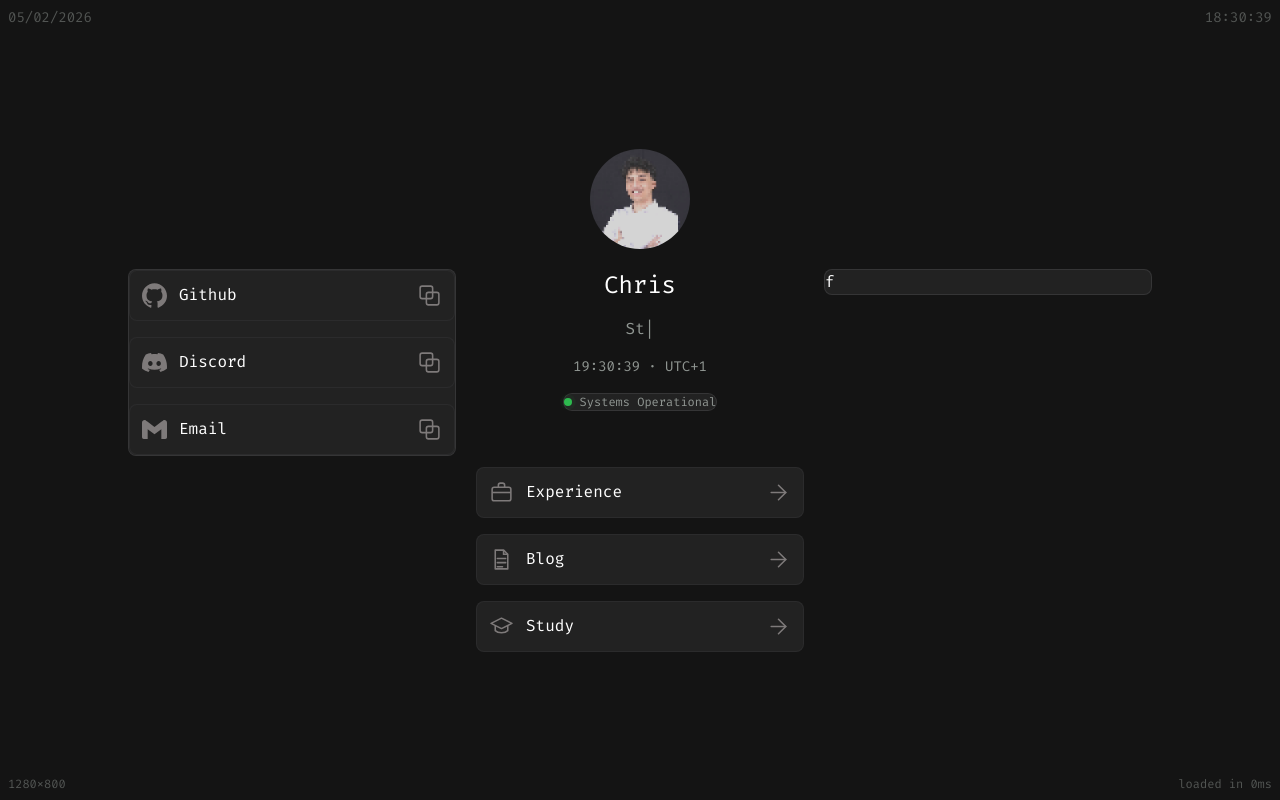
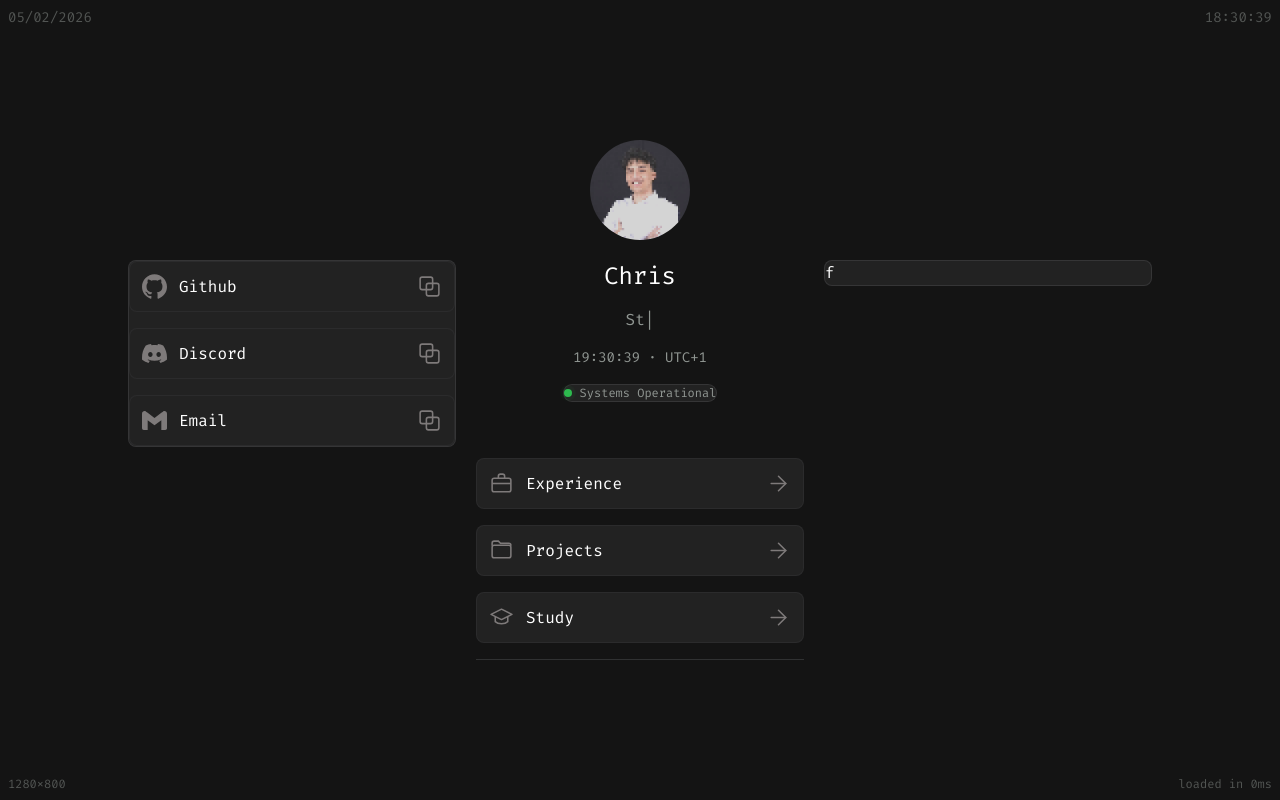
Before and after one commit to chris911e/portfolio-frontend, a React (Vite) app: page / in a window 1280 px wide. Built offline with nearby package versions, Linux system fonts and the light colour scheme.

Commit message:
feat: Divider

```diff
--- a/src/pages/Home.tsx
+++ b/src/pages/Home.tsx
@@ -1,4 +1,5 @@
 import ActionList from "../components/ActionList/ActionList";
+import Divider from "../components/Divider";
 import Dot from "../components/Dot";
 import Profile from "../components/Profile";
 import Tabbed from "../components/Tabbed/Tabbed";
@@ -8,7 +9,7 @@ import Typewriter from "../components/Typewriter";
 
 export default function Home() {
     const socialItems = [["Github", "chris911e"], ["Discord", "piffels"], ["Email", "christopherscheel99@gmail.com"]]
-    const websiteItems = [["Experience", "/experience"], ["Blog", "/blog"], ["Study", "/study"]]
+    const websiteItems = [["Experience", "/experience"], ["Projects", "/projects"], ["Study", "/study"]]
 
     return(
         <div
@@ -64,6 +65,7 @@ export default function Home() {
                         link={true}
                     />
                 </div>
+                <Divider />
             </div>
             <div>
                 <Tabbed>
```
